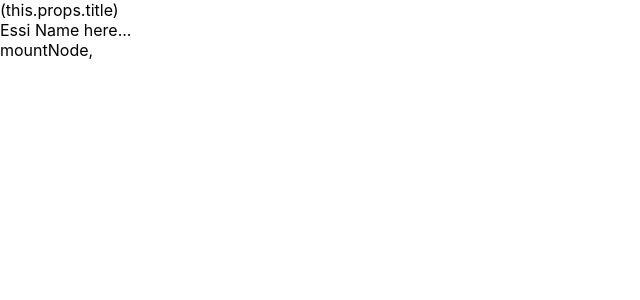
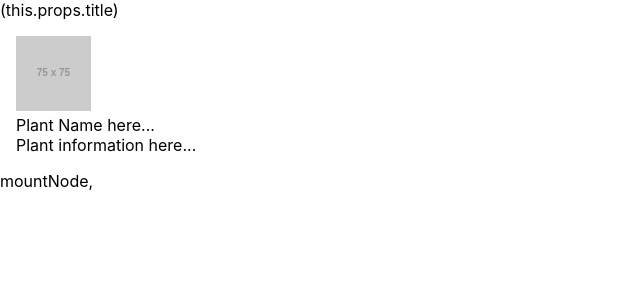
Before and after one commit to tonycdpp/PlantsUi, a React (Create React App) app: page / in a window 1280 px wide. Shown: the top 300 px of the page, without its empty margins (0-640 px from the left). Built offline with nearby package versions, Linux system fonts and the light colour scheme.

Commit message:
changes on wireframe

```diff
--- a/src/index.js
+++ b/src/index.js
@@ -4,13 +4,21 @@ import './index.css';
 // import App from './App';
 import reportWebVitals from './reportWebVitals';
 
+const PlantsList = (props) => (
+  <div>
+    <Plants />
+  </div>
+
+);
 
 class Plants extends React.Component{
   render() {
     return(
-    <div className ="plants-profile">
-      <div className= "info">
-      <div className ="name"> Essi Name here...</div>
+    <div className ="plants-profile" style={{ margin: '1rem'}}>
+     <img src= "https://placehold.it/75"/>
+     <div className= "info">
+      <div className="name">  Plant Name here...</div>
+      <div className= "plantInfo"> Plant information here...</div>
      </div>
     </div>
     );
@@ -22,7 +30,7 @@ class App extends React.Component{
     return (
       <div>
         <div className= "header">(this.props.title)</div>
-        <Plants/>
+        <PlantsList/>
         </div>
     );
   }
```
